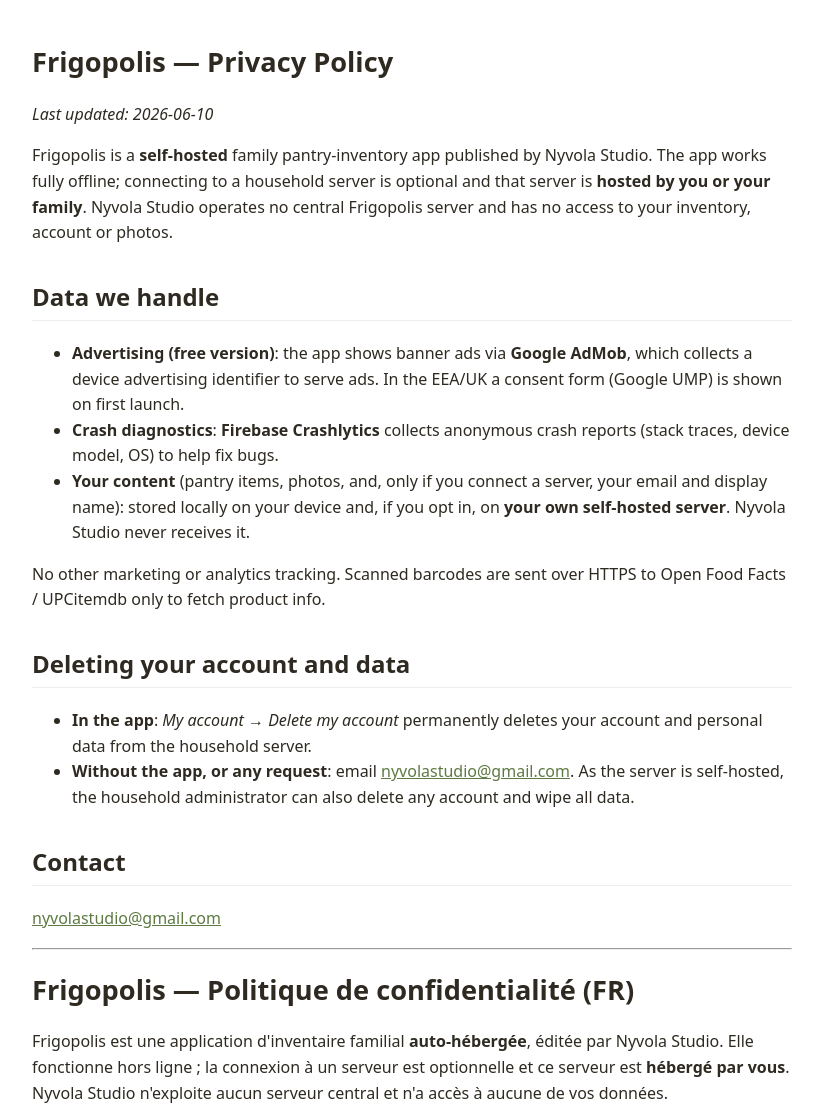
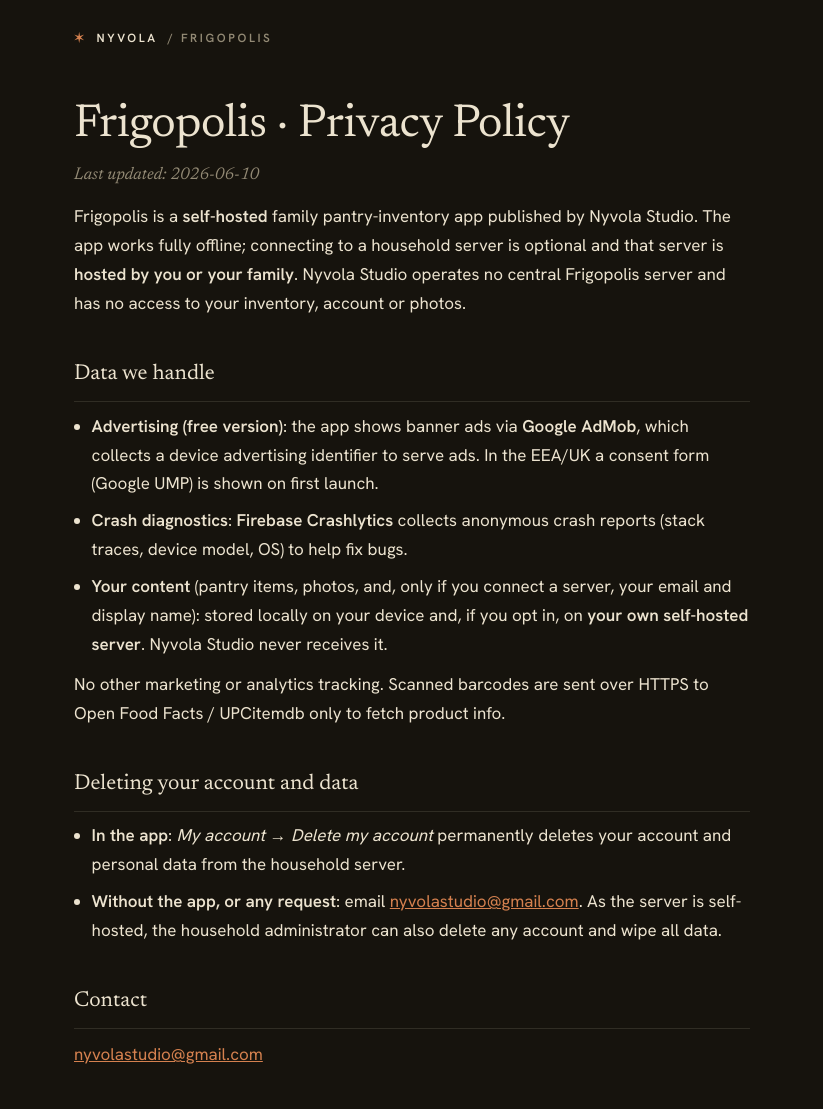
Before and after one commit to nyvola/nyvola.github.io, a plain HTML site: page frigopolis-legal/index.html in a window 1280 px wide. Shown: the top 1109 px of the page, without its empty margins (228-1051 px from the left). Drawn offline with Linux system fonts and the light colour scheme.

Commit message:
Privacy: theme sombre minimal + suppression des tirets cadratins

```diff
--- a/frigopolis-legal/index.html
+++ b/frigopolis-legal/index.html
@@ -1,19 +1,46 @@
-<!DOCTYPE html>
+<!doctype html>
 <html lang="en">
 <head>
 <meta charset="utf-8">
 <meta name="viewport" content="width=device-width, initial-scale=1">
-<title>Frigopolis — Privacy Policy</title>
+<title>Frigopolis · Privacy Policy</title>
+<meta name="color-scheme" content="dark">
+<link rel="preconnect" href="https://fonts.googleapis.com">
+<link rel="preconnect" href="https://fonts.gstatic.com" crossorigin>
+<link href="https://fonts.googleapis.com/css2?family=Hanken+Grotesk:wght@400;500;600&family=Newsreader:ital,wght@0,400;0,500;1,400&display=swap" rel="stylesheet">
 <style>
-  body{max-width:760px;margin:40px auto;padding:0 16px;font-family:system-ui,sans-serif;line-height:1.6;color:#2E2A22}
-  h1{font-size:1.7rem} h2{margin-top:2rem;border-bottom:1px solid #eee;padding-bottom:4px}
-  code{background:#f4f1ea;padding:1px 5px;border-radius:4px}
-  a{color:#5C7A41}
+  :root{
+    --bg:#16130D; --cream:#ECE3CF; --muted:#938A75; --terra:#D5814F;
+    --line:rgba(236,227,207,.12); --raise:#1E1A12;
+    --serif:"Newsreader",Georgia,serif; --sans:"Hanken Grotesk",system-ui,sans-serif;
+  }
+  *{box-sizing:border-box}
+  body{margin:0; background:var(--bg); color:var(--cream); font-family:var(--sans);
+    line-height:1.7; font-size:17px; -webkit-font-smoothing:antialiased}
+  .wrap{max-width:720px; margin:0 auto; padding:0 22px 90px}
+  a{color:var(--terra)} a:hover{color:var(--cream)}
+  .top{display:flex; align-items:center; gap:10px; padding:28px 0; font-size:.74rem; font-weight:600; letter-spacing:.22em; text-transform:uppercase; color:var(--muted)}
+  .top a{color:var(--cream); text-decoration:none} .top a:hover{color:var(--terra)}
+  .top .star{color:var(--terra)}
+  h1{font-family:var(--serif); font-weight:400; font-size:clamp(2rem,5vw,2.9rem); line-height:1.1; letter-spacing:-.01em; margin:24px 0 6px}
+  h2{font-family:var(--serif); font-weight:400; font-size:1.35rem; margin:2.4rem 0 .4rem; padding-bottom:8px; border-bottom:1px solid var(--line)}
+  p,li{color:var(--cream)} p{margin:.7rem 0}
+  .upd{color:var(--muted); font-style:italic; font-family:var(--serif)}
+  ul{padding-left:1.1rem; margin:.6rem 0} li{margin:.5rem 0}
+  strong{font-weight:600}
+  em{font-style:italic}
+  code{background:var(--raise); padding:2px 7px; border-radius:5px; font-size:.92em}
+  hr{border:none; border-top:1px solid var(--line); margin:3.4rem 0}
+  ::selection{background:var(--terra); color:var(--bg)}
 </style>
 </head>
 <body>
-<h1>Frigopolis — Privacy Policy</h1>
-<p><em>Last updated: 2026-06-10</em></p>
+<div class="wrap">
+
+<div class="top"><span class="star">✶</span> <a href="/">Nyvola</a> <span style="color:var(--muted)">/ Frigopolis</span></div>
+
+<h1>Frigopolis · Privacy Policy</h1>
+<p class="upd">Last updated: 2026-06-10</p>
 
 <p>Frigopolis is a <strong>self-hosted</strong> family pantry-inventory app published by
 Nyvola Studio. The app works fully offline; connecting to a household server is optional
@@ -39,7 +66,7 @@
 
 <hr>
 
-<h1>Frigopolis — Politique de confidentialité (FR)</h1>
+<h1>Frigopolis · Politique de confidentialité (FR)</h1>
 <p>Frigopolis est une application d'inventaire familial <strong>auto-hébergée</strong>,
 éditée par Nyvola Studio. Elle fonctionne hors ligne ; la connexion à un serveur est
 optionnelle et ce serveur est <strong>hébergé par vous</strong>. Nyvola Studio n'exploite
@@ -47,9 +74,11 @@
 <ul>
   <li><strong>Publicité (version gratuite)</strong> : bannières via <strong>Google AdMob</strong> (identifiant publicitaire ; formulaire de consentement RGPD au 1er lancement).</li>
   <li><strong>Diagnostics de plantage</strong> : <strong>Firebase Crashlytics</strong> (rapports de crash anonymes).</li>
-  <li><strong>Vos données</strong> (articles, photos, et — seulement si vous connectez un serveur — email et nom) : stockées sur votre appareil et, si vous le choisissez, sur <strong>votre propre serveur</strong>. Nyvola Studio ne les reçoit jamais.</li>
+  <li><strong>Vos données</strong> (articles, photos, et votre email et nom uniquement si vous connectez un serveur) : stockées sur votre appareil et, si vous le choisissez, sur <strong>votre propre serveur</strong>. Nyvola Studio ne les reçoit jamais.</li>
 </ul>
 <p><strong>Suppression :</strong> dans l'app via <em>Mon compte → Supprimer mon compte</em>, ou par email à
 <a href="mailto:nyvolastudio@gmail.com">nyvolastudio@gmail.com</a>.</p>
+
+</div>
 </body>
 </html>
```
